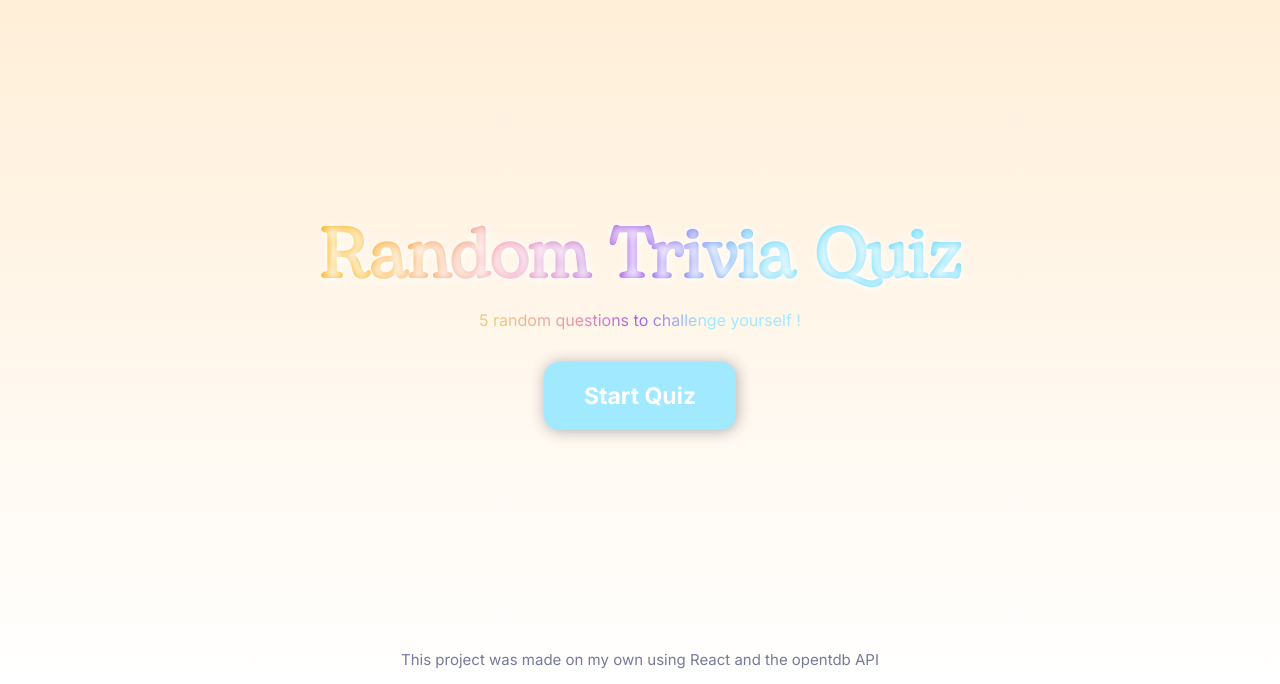
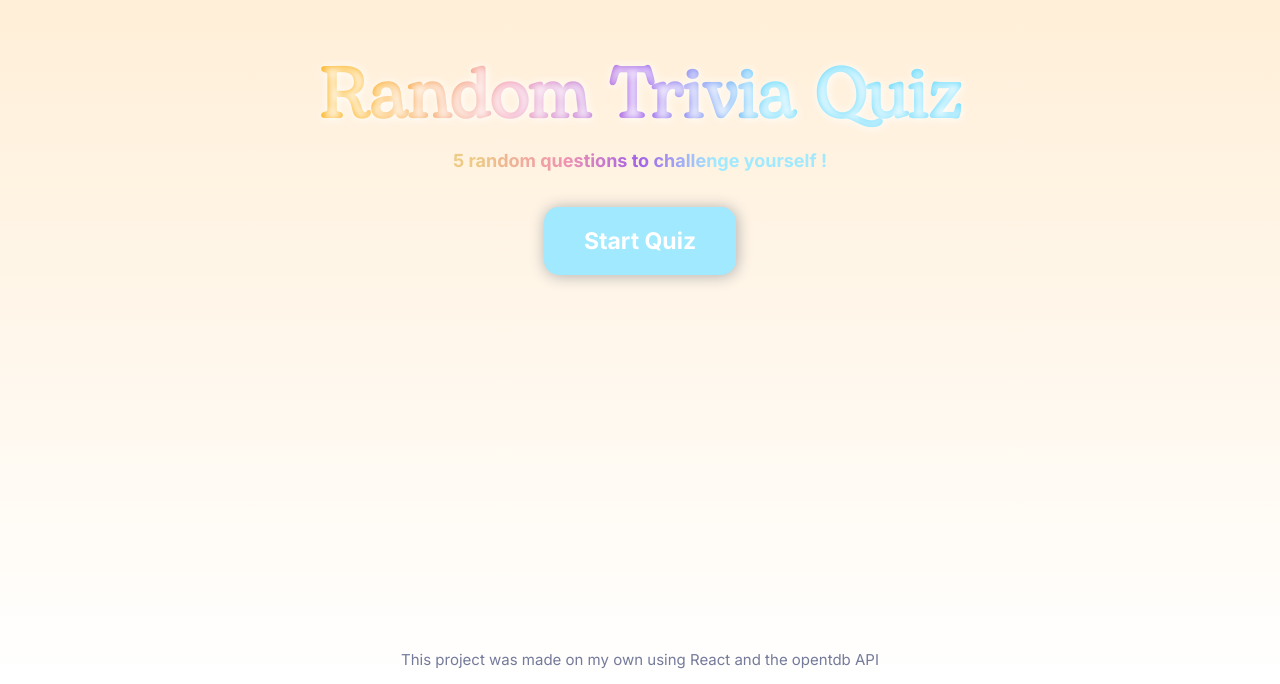
Before and after one commit to Wakushi/Random-trivia-app, a React (Create React App) app: page / in a window 1280 px wide. Shown: the part 116-800 px from the top of the page. Built offline with nearby package versions, Linux system fonts and the light colour scheme; no server answers.

Commit message:
fixed CSS

```diff
--- a/src/index.css
+++ b/src/index.css
@@ -56,6 +56,8 @@ h3 {
 
 .game-info {
   margin: 0 0 2em;
+  font-size: 18px;
+  font-weight: 700;
   background: linear-gradient(271deg,#a0e9ff 30%,#a162e8 50%,#f093b0 70%,#edca85 94%);
   -webkit-background-clip: text;
   -webkit-text-fill-color: transparent;
@@ -64,8 +66,7 @@ h3 {
 
 
 .start-screen {
-  margin-top: 20em;
-
+  margin-top: 10em;
   flex-direction: column;
 }
 
```
